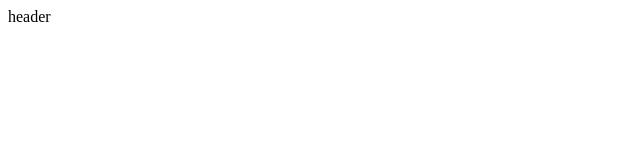
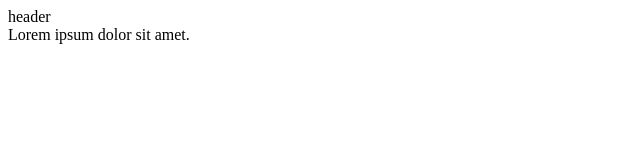
Before and after one commit to zakeripour/Tamrin-git, a plain HTML site: page project/index.html in a window 1280 px wide. Shown: the whole page, without its empty margins (0-640 px from the left). Drawn offline with Linux system fonts and the light colour scheme.

Commit message:
add main

```diff
--- a/project/index.html
+++ b/project/index.html
@@ -9,6 +9,9 @@
 <body>
     <div>
         <header>header</header>
+        <div>
+            <main>Lorem ipsum dolor sit amet.</main>
+        </div>
     </div>
 </body>
 </html>
```
